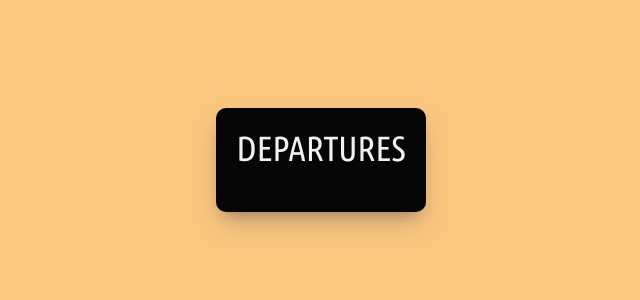
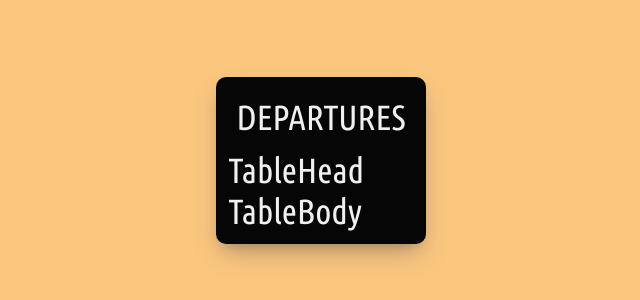
Before and after one commit to graceupongraceemi/react-flight-widget, a React (Create React App) app: page / in a window 1280 px wide. Shown: the part 248-548 px from the top of the page, without its empty margins (319-959 px from the left). Built offline with nearby package versions, Linux system fonts and the light colour scheme; the HTML template or start-up script is replaced by a standard one.

Commit message:
In Table.jsx, TableHead and TableBody components are added

```diff
--- a/src/components/Table.jsx
+++ b/src/components/Table.jsx
@@ -1,8 +1,12 @@
+import TableHead from './TableHead';
+import TableBody from './TableBody';
+
 const Table = () => {
   return (
-    <>
-      <h1></h1>
-    </>
+    <table>
+      <TableHead />
+      <TableBody />
+    </table>
   );
 };
 
```
